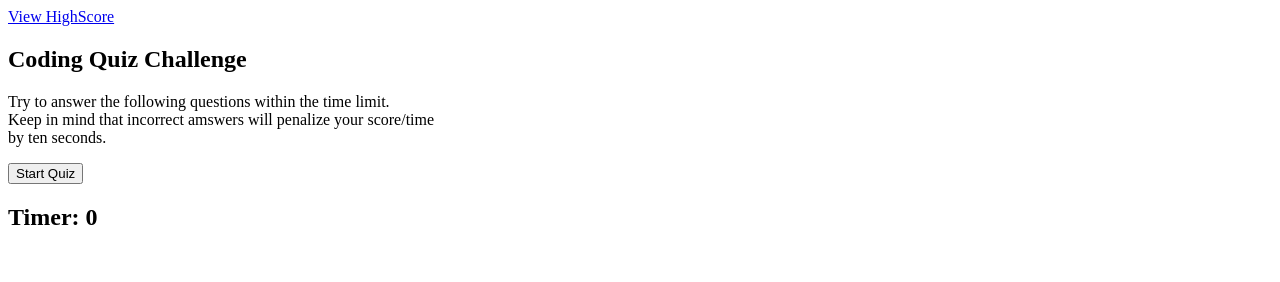
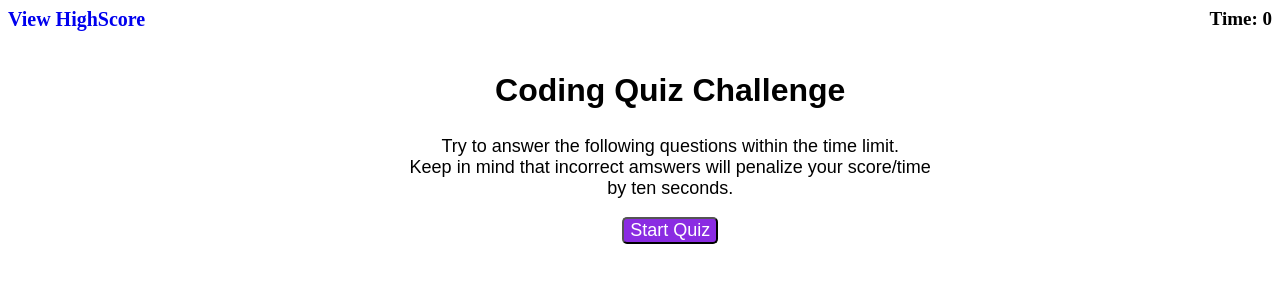
Before and after one commit to Mvalljo/HW4-CodeQuiz-MV, a plain HTML site: page index.html in a window 1280 px wide. Drawn offline with Linux system fonts and the light colour scheme.

Commit message:
Update CSS & HTML

```diff
--- a/assets/css/style.css
+++ b/assets/css/style.css
@@ -0,0 +1,37 @@
+header {
+    display: flex;
+    justify-content: space-between;
+    font-weight: bold;
+    font-size: 20px;
+}
+
+a {
+    text-decoration: none;
+}
+
+h2 {
+    margin-top: 0%;
+    font-size: 19px;
+}
+
+.quiz {
+    position: absolute;
+    left: 32%;
+    text-align: center;
+    font-family: sans-serif;
+}
+
+h1{
+    font-size: xx-large;
+}
+
+p {
+    font-size: large;
+}
+
+button {
+    background-color: blueviolet;
+    color: white;
+    font-size: large;
+    border-radius: 5px;
+}
--- a/index.html
+++ b/index.html
@@ -10,8 +10,18 @@
 </head>
 
 <body>
-    <a href="#">View HighScore</a>
-    <section class = "quiz">
+    <header>
+        <a href="#">View HighScore</a>
+        <section>
+            <div class="timer">
+                <div class="timerText"></div>
+                <h2>Time: <span class="timerCount"> 0 </span></h2>
+            </div>
+        </section>
+    </header>
+
+
+    <section class="quiz">
         <h1>Coding Quiz Challenge</h1>
         <p>
             Try to answer the following questions within the time limit.<br>
@@ -21,12 +31,7 @@
         <button>Start Quiz</button>
     </section>
 
-    <section>
-        <div class = "timer">
-            <div class="timerText"></div>
-            <h2>Timer: <span class="timerCount"> 0 </span></h2>
-        </div>
-    </section>
+
     <script src="./assets/js/script.js"></script>
 </body>
 
```
